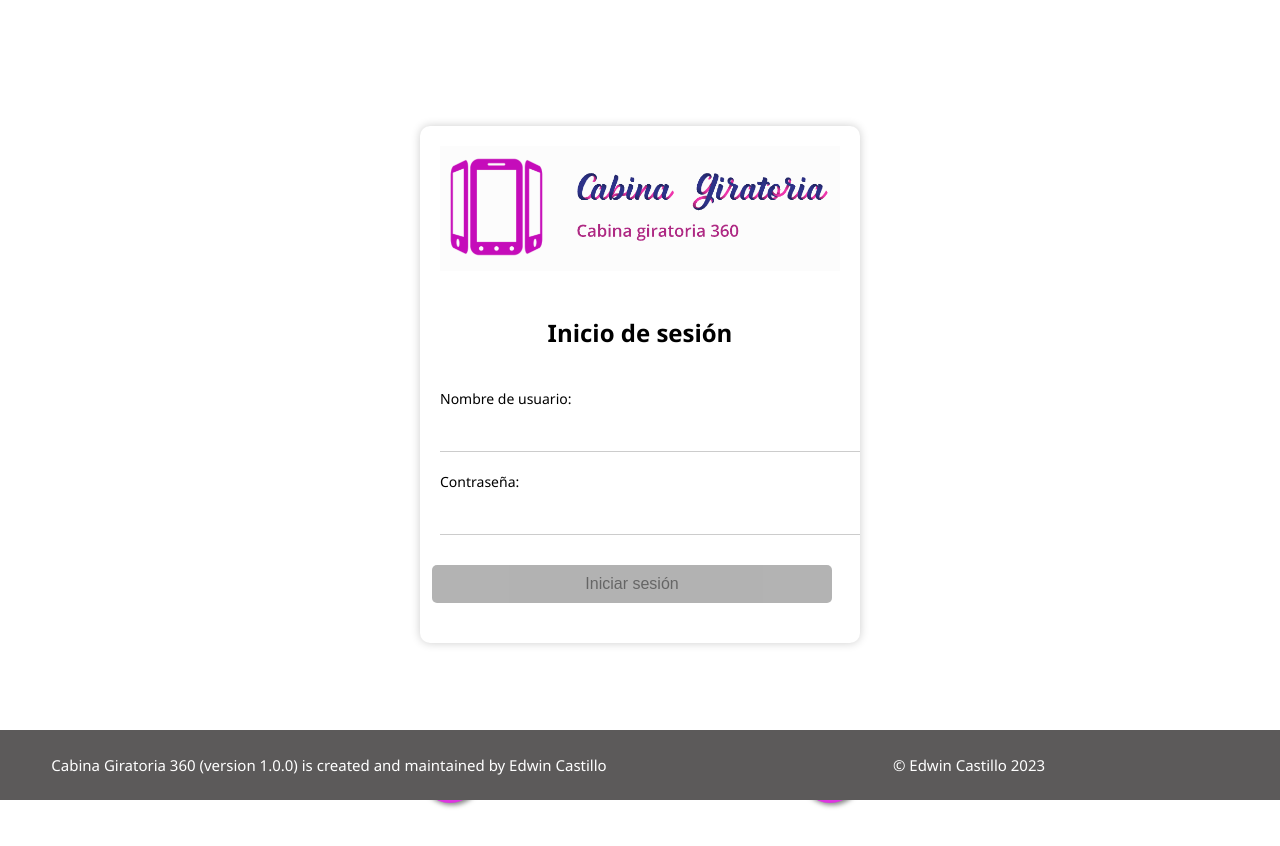
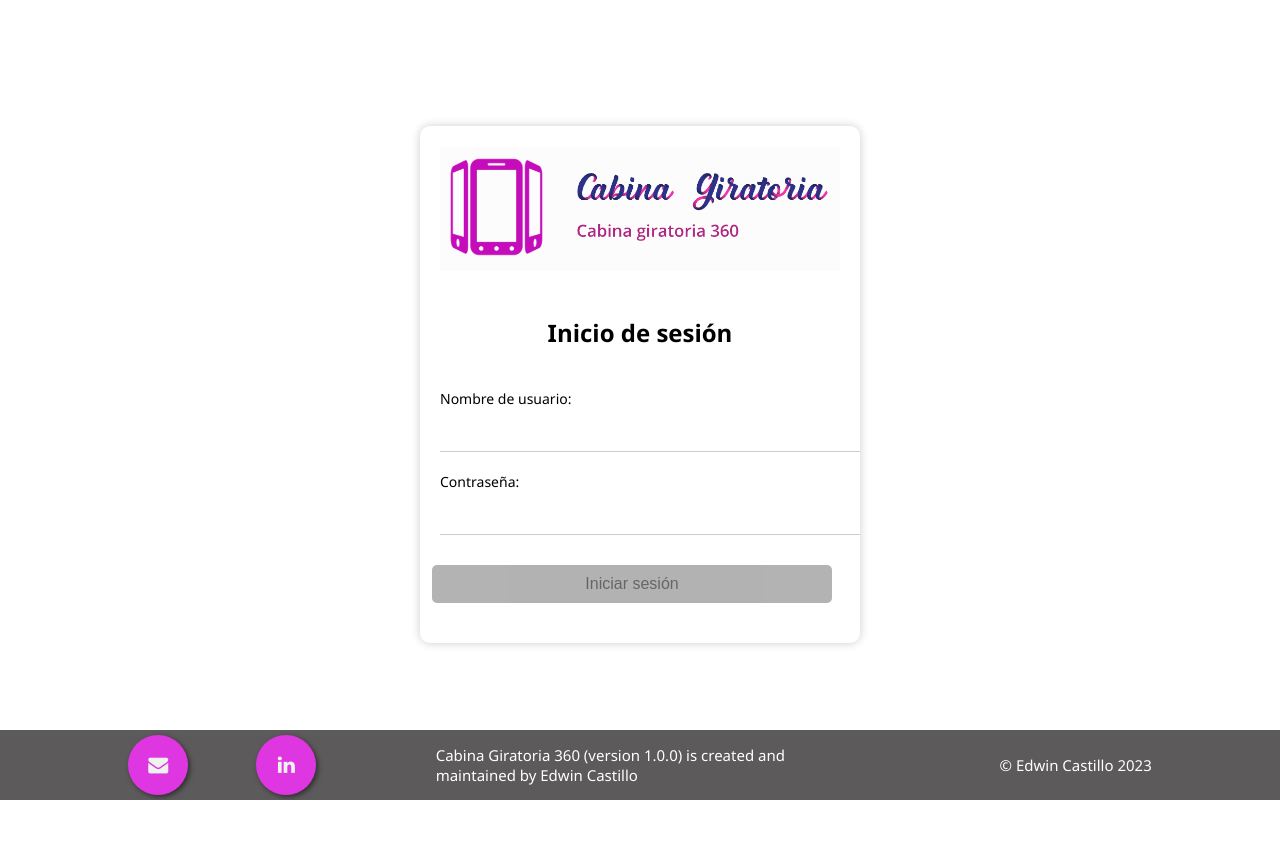
Before and after one commit to EdwinC27/CabinaGiratoria360, an Angular app: page /#/login in a window 1280 px wide. Shown: the top 846 px of the page. After the commit the page ends 800 px from the top, so only its background shows below. Built offline with nearby package versions, Linux system fonts and the light colour scheme.

Commit message:
Poner el footer de quien lo hizo solo en el login, y poner los iconos de redes sociales y quien lo hizo en el mismo footer

```diff
--- a/src/app/login/login.component.css
+++ b/src/app/login/login.component.css
@@ -65,10 +65,9 @@ input[type="submit"]:disabled {
 
 /* Inicio de Contacto Index iconos */
 .buttons_iconos {
-  width: 700px;
+  width: 500px;
   display: flex;
   justify-content: space-around;
-  margin-top: 30px;
 }
 
 .buttons_iconos a {
@@ -92,17 +91,16 @@ input[type="submit"]:disabled {
 @media screen and (min-width: 1006px) {
 .buttons_iconos {
       width: 60%;
-      margin-top: 100px;
+      margin-top: 0px;
       margin-left: 20%;
       margin-right: 20%;
-      margin-bottom: 130px;
 }
 }
 
 @media screen and (max-width: 1005px) {
 .buttons_iconos {
       width: 100%;
-      margin-top: 110px;
+      margin-top: 70px;
       margin-left: -25px;
       margin-right: -25px;
       margin-bottom: 70px;
@@ -112,7 +110,7 @@ input[type="submit"]:disabled {
 @media screen and (max-width: 745px) {
 .buttons_iconos {
     height: 100px;
-      margin-top: 140px;
+    margin-top: 105px;
 }
 
 .acortar_icono_medio_one {
@@ -139,3 +137,24 @@ input[type="submit"]:disabled {
   width: 100%;
   margin-bottom: 20px;
 }
+
+.derechos {
+  position: absolute;
+  bottom: 0;
+  width: 100%;
+  height: 50px;
+  padding: 10px;
+  margin-left: -9px;
+  font-size: 15px;
+  color: #fff;
+  background-color: rgb(92, 90, 90);
+  display: flex;
+}
+
+.column {
+  flex: 1;
+  display: flex;
+  justify-content: center;
+  align-items: center;
+  height: 100%;
+}
--- a/src/app/login/login.component.html
+++ b/src/app/login/login.component.html
@@ -26,9 +26,19 @@
   </div>
 </section>
 
-<footer>
+<footer class="derechos">
+  <div class="column">
   <section class="buttons_iconos">
         <a target="_blank" [href] = "correo" class="fa fa-envelope acortar_icono_medio_two"></a>
         <a target="_blank" [href] = "linkedin" class="fa fa-linkedin acortar_icono_right"></a>
     </section>
+  </div>
+
+  <div class="column">
+    <p>Cabina Giratoria 360 (version 1.0.0) is created and maintained by Edwin Castillo</p>
+  </div>
+
+  <div class="column">
+    <p>© Edwin Castillo 2023</p>
+  </div>
 </footer>
--- a/src/index.html
+++ b/src/index.html
@@ -10,15 +10,5 @@
 </head>
 <body>
   <app-root></app-root>
-
-  <footer class="derechos">
-    <div class="column">
-      <p>Cabina Giratoria 360 (version 1.0.0) is created and maintained by Edwin Castillo</p>
-    </div>
-
-    <div class="column">
-      <p>© Edwin Castillo 2023</p>
-    </div>
-  </footer>
 </body>
 </html>
```
